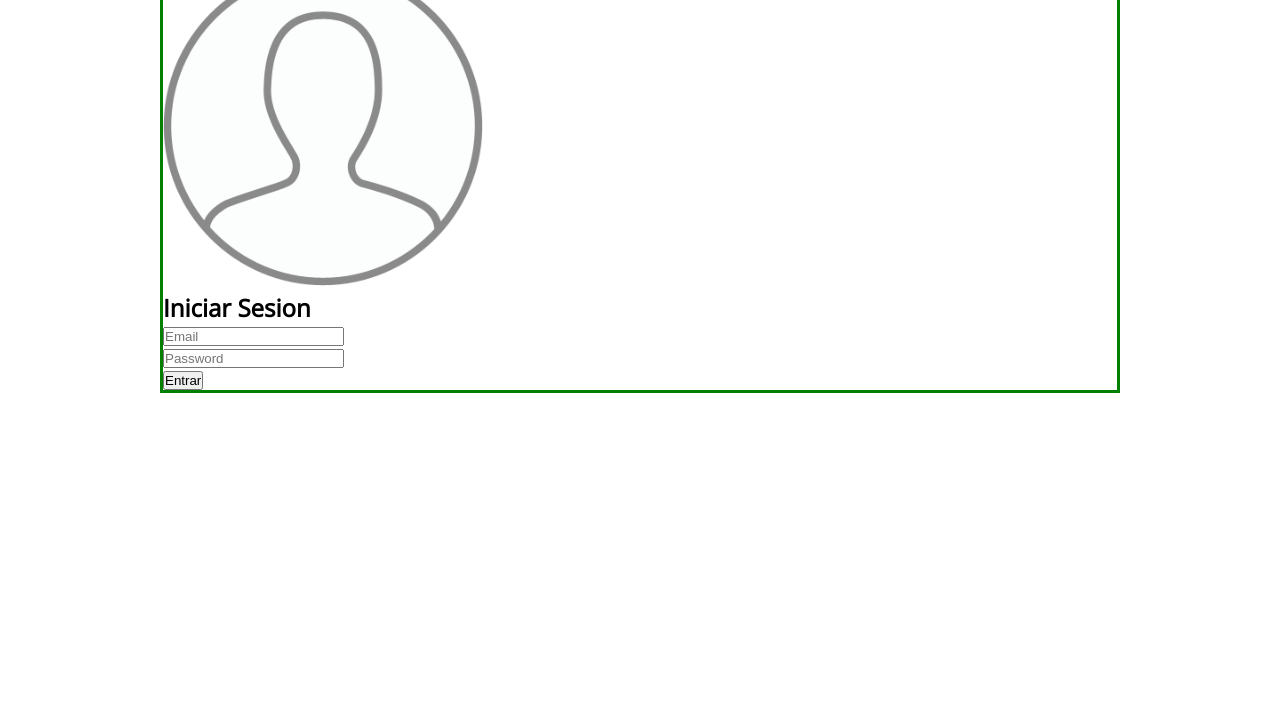
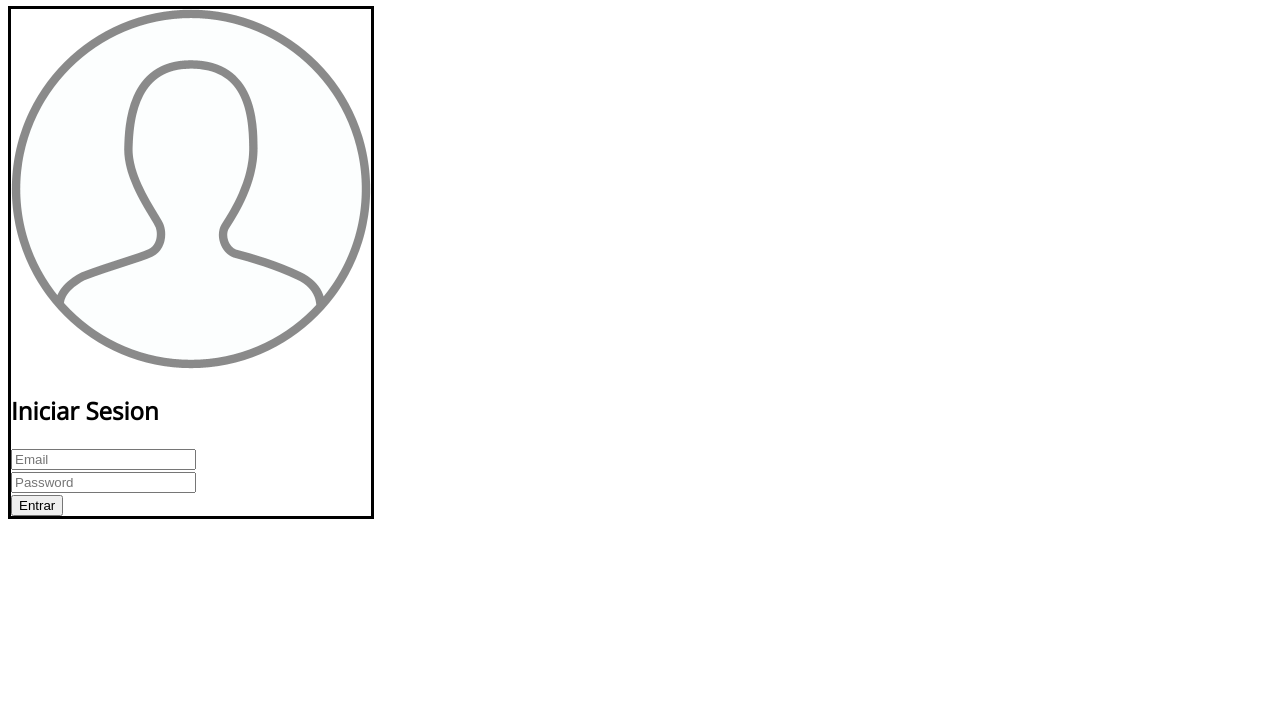
Before and after one commit to drneptuno/camada-codingbootcamp-0217, a plain HTML site: page tp2/index.html in a window 1280 px wide. Shown: the part 80-800 px from the top of the page. Drawn offline with nearby package versions, Linux system fonts and the light colour scheme.

Commit message:
commit 20200502-01

```diff
--- a/tp2/styles.css
+++ b/tp2/styles.css
@@ -5,28 +5,12 @@ body {
 }
 
 * {
-    margin: 0;
-    padding: 0;
-}
-
-* {
     box-sizing: border-box;
 }
 
-.h1  {
-    font-size: 10rem;
-}
-
-.h2 {
-    font-size: 2rem;
-}
-
-.image {
-    width: 20rem;
-}
-
 .contenedor {
-    border: solid green;
+    display: inline-block;
+    border: solid black;
     max-width: 960px;
     margin: 0 auto;
 }
```
